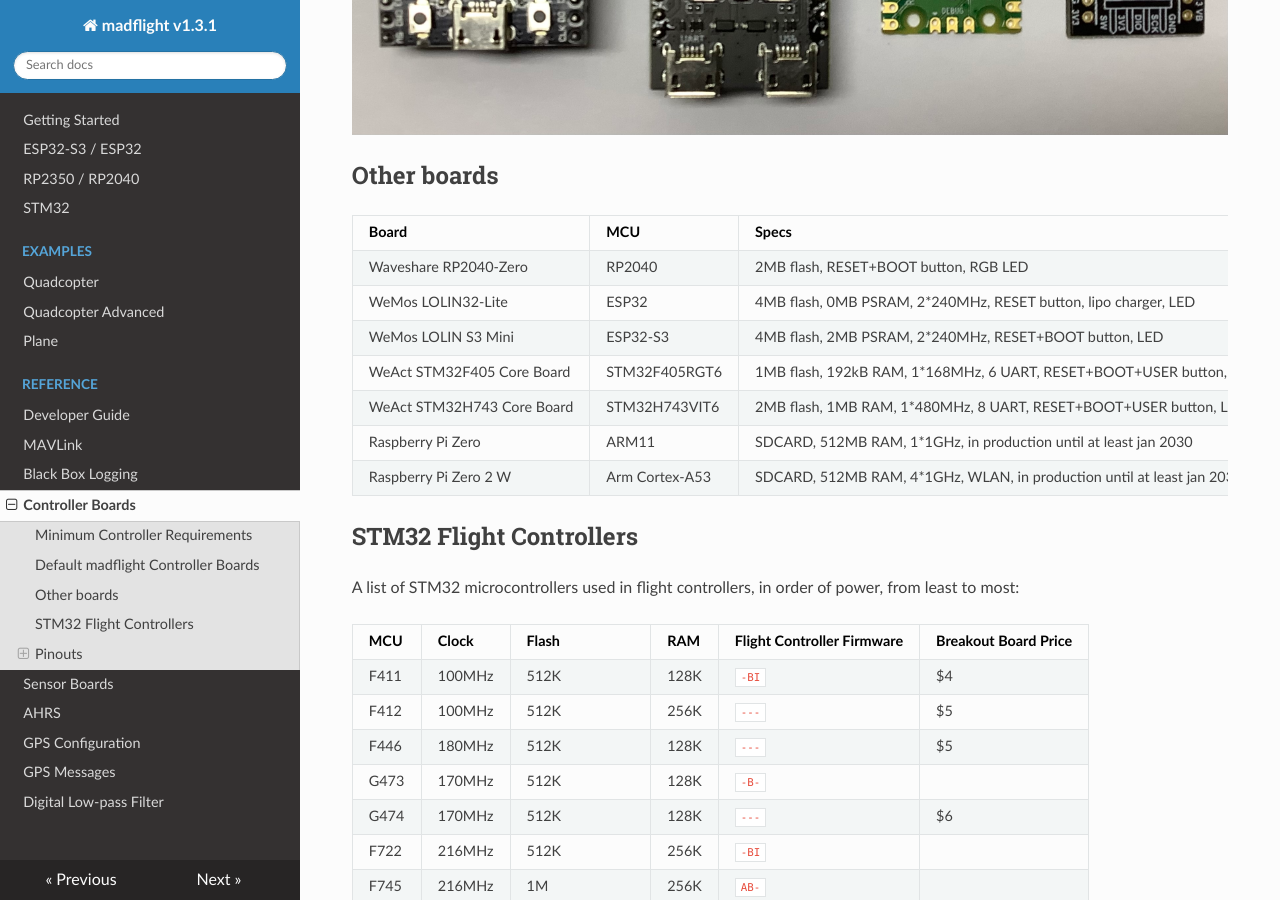
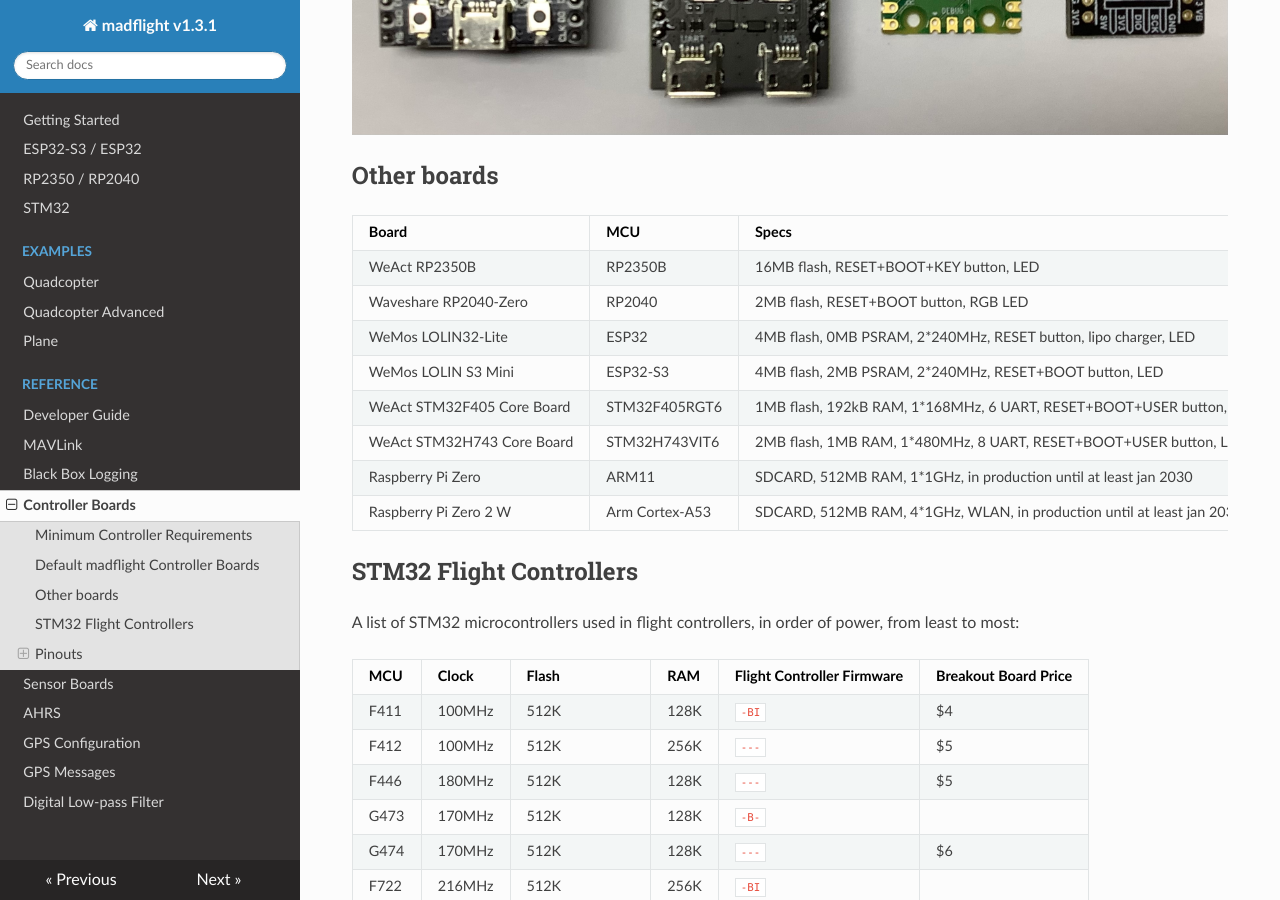
Before and after one commit to qqqlab/madflight-docs, an MkDocs documentation site: the page built from docs/Controller-Boards.md, in a window 1280 px wide and 900 px high, scrolled down 1955 px. Built offline with MkDocs 1.6.1, drawn with Linux system fonts in a browser that asks for light colours; nearby versions of some CDN libraries.

Commit message:
Update Controller-Boards.md

```diff
--- a/docs/Controller-Boards.md
+++ b/docs/Controller-Boards.md
@@ -44,6 +44,7 @@
 
 |Board|MCU|Specs|IO|Size|Weight|Power Consumption|Price|
 |-|-|-|-|-|-|-|-|
+WeAct RP2350B | RP2350B | 16MB flash, RESET+BOOT+KEY button, LED | 48 io | 41 * 41 mm | 6.8 gr | | $5
 Waveshare RP2040-Zero | RP2040 | 2MB flash, RESET+BOOT button, RGB LED | 20 io + 9 via solder points | 23 * 17 mm | 1.7 gr | | $3
 WeMos LOLIN32-Lite | ESP32 | 4MB flash, 0MB PSRAM, 2*240MHz, RESET button, lipo charger, LED | 23 io | 50 * 25 mm | 4.7 gr | | $3
 WeMos LOLIN S3 Mini | ESP32-S3 | 4MB flash, 2MB PSRAM, 2*240MHz, RESET+BOOT button, LED | 27 io | 34 * 25 mm | 3 gr | | $5
```
